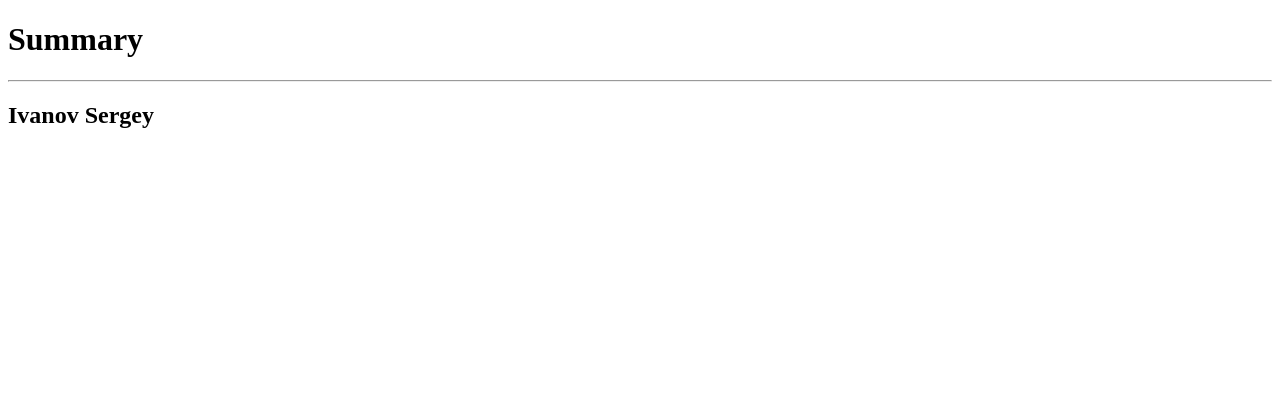
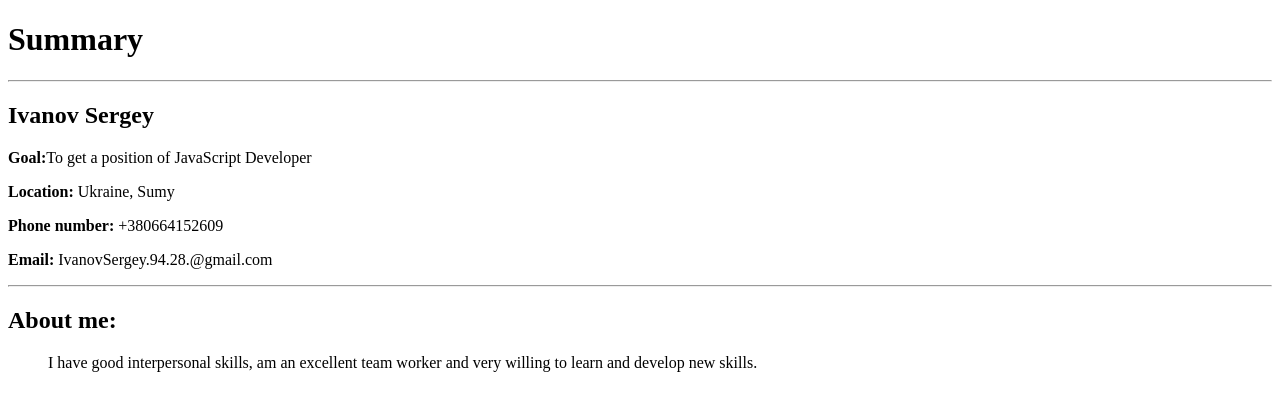
Before and after one commit to 27Ivan0vS/rsschool-cv-trial, a plain HTML site: page index.html in a window 1280 px wide. Drawn offline with Linux system fonts and the light colour scheme.

Commit message:
adjustment CV

```diff
--- a/index.html
+++ b/index.html
@@ -1,6 +1,7 @@
 <!DOCTYPE html>
 <html>
     <head>
+        <meta charset="utf-8">
         <title>My CV</title>
         <link rel="stylesheet" href="style.css">
     </head>
@@ -8,5 +9,14 @@
         <h1>Summary</h1>
         <hr>
         <h2>Ivanov Sergey</h2>
+        <p><b>Goal:</b>To get a position of JavaScript Developer</p>
+        <p><b>Location:</b> Ukraine, Sumy</p>
+        <p><b>Phone number:</b> +380664152609</p>
+        <p><b>Email:</b> IvanovSergey.94.28.@gmail.com</p>
+        <hr>
+        <h2>About me:</h2>
+        <blockquote>
+            <p>I have good interpersonal skills, am an excellent team worker and very willing to learn and develop new skills.</p>
+        </blockquote>
     </body>
 </html>
```
